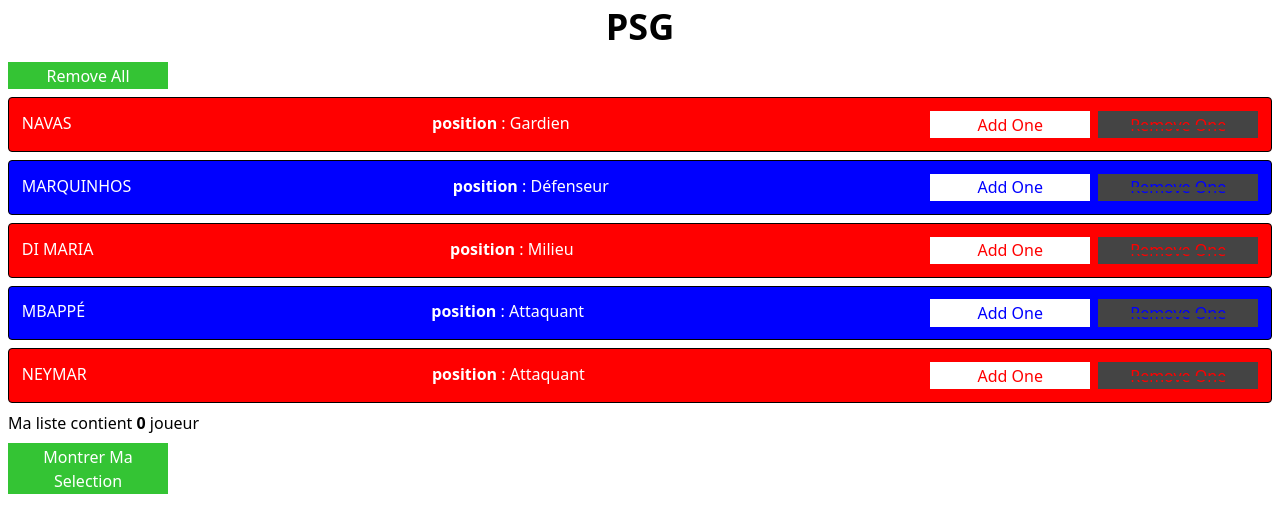
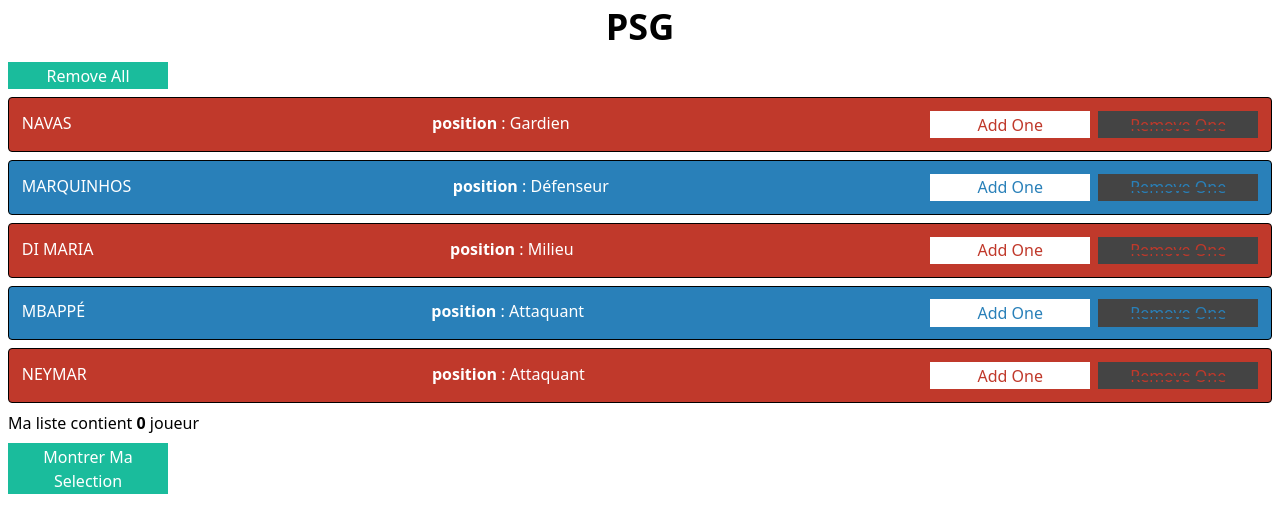
Before and after one commit to LucasLaurens/LUCAS_LAURENS_IWM_VUE_JS, a Vue app in the folder vue-game1/client/: page / in a window 1280 px wide. Shown: the top 532 px of the page. Built offline with nearby package versions, Linux system fonts and the light colour scheme.

Commit message:
[Impr] change color

```diff
--- a/vue-game1/client/src/components/PlayerView.vue
+++ b/vue-game1/client/src/components/PlayerView.vue
@@ -127,17 +127,17 @@
 		background: #444;
 	}
 	.red {
-		background-color: red;
+		background-color: #c0392b;
 	}
 	.blue {
-		background-color: blue;
+		background-color: #2980b9;
 	}
 	.btn-show {
 		width: 10rem;
 	}
 	.btn-show button {
 		color: #fff !important;
-		background: #34c434 !important;
+		background: #1abc9c !important;
 	}
 	.list-errors li {
 		background: #ff5555;
--- a/vue-game1/client/src/components/global/BaseButton.vue
+++ b/vue-game1/client/src/components/global/BaseButton.vue
@@ -1,6 +1,6 @@
 <template>
 	<div>
-		<button class="btn-default" :style="[(index%2==0)? 'color: red;': 'color: blue;']">
+		<button class="btn-default" :style="[(index%2==0)? 'color: #c0392b;': 'color: #2980b9;']">
 			{{ title }}
 		</button>
 	</div>
```
